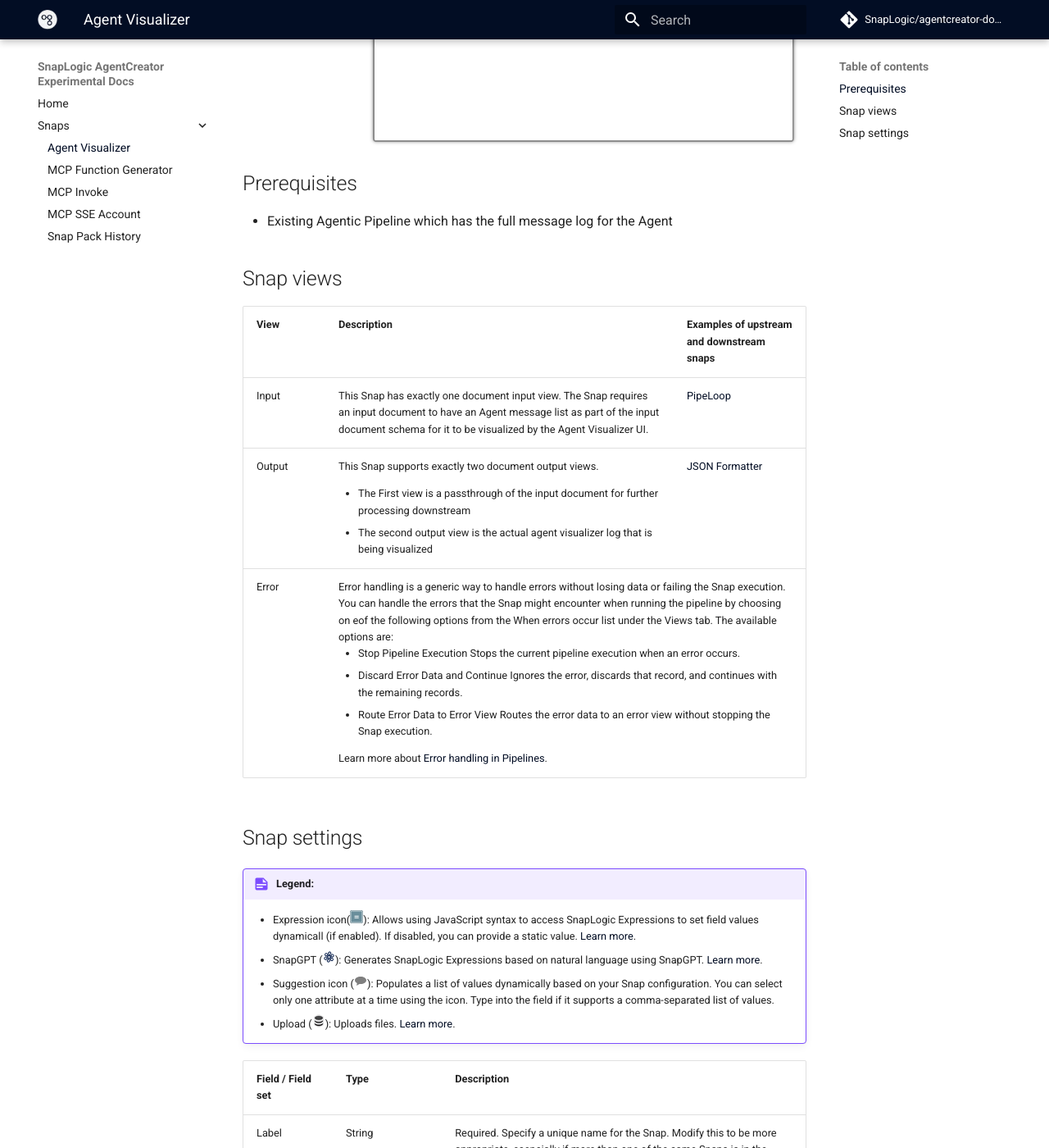
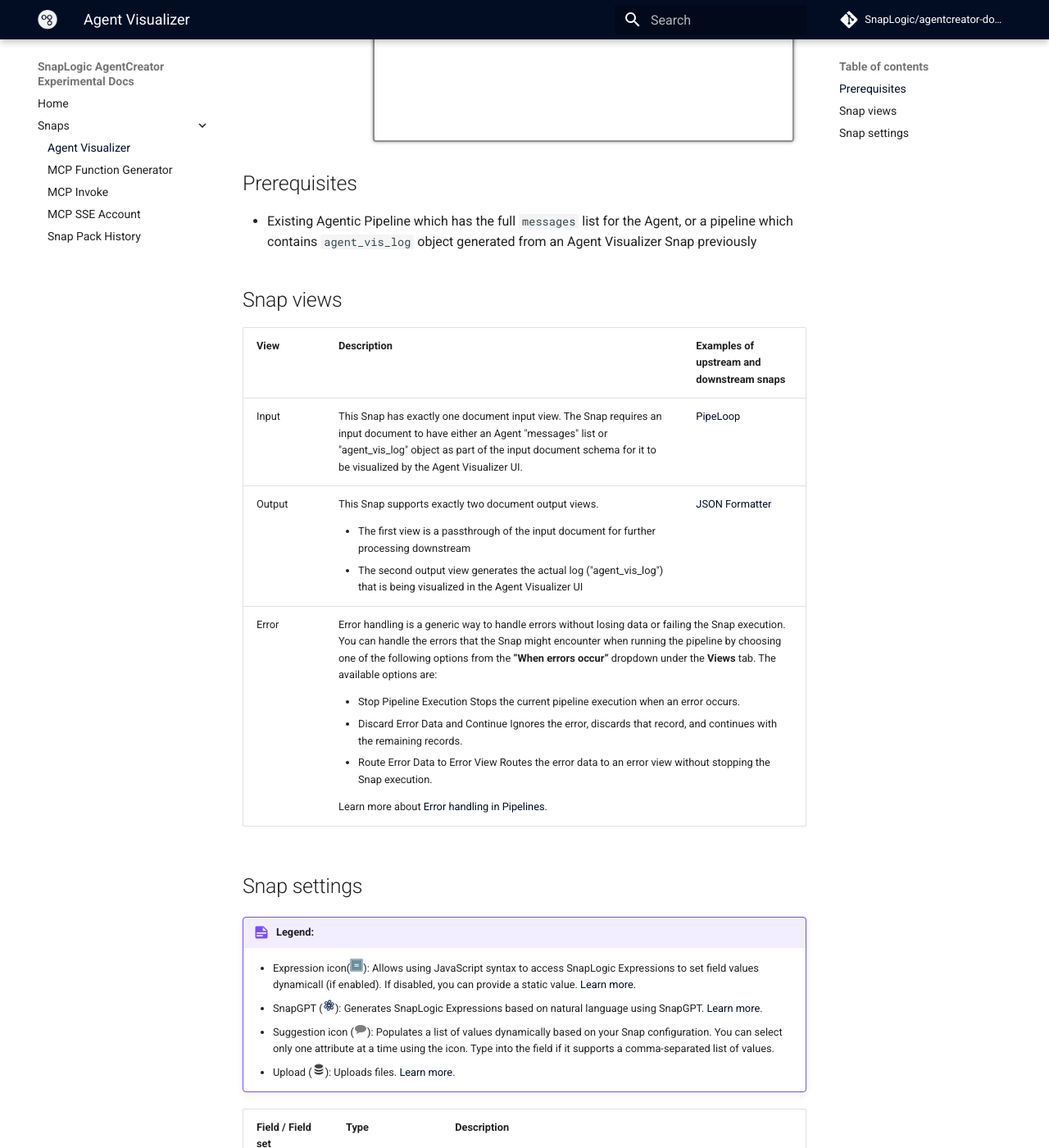
Before and after one commit to SnapLogic/agentcreator-docs, an MkDocs documentation site: the page built from docs/snaps/agent-visualizer.md, in a window 1280 px wide and 1400 px high, scrolled down 608 px. Shown: the whole window at 82% size. Built offline with MkDocs 1.6.1 and Material for MkDocs 9.7.7, drawn with Linux system fonts in a browser that asks for light colours; comment, search, counter and statistics services are not loaded; some of the changed text lies outside the part shown.

Commit message:
Updated the documentation for Agent Visualizer Snap (#6)
Updated the documentation for Agent Visualizer about the new feature:
adding support for accepting agent_vis_log as a type of input.

```diff
--- a/docs/snaps/agent-visualizer.md
+++ b/docs/snaps/agent-visualizer.md
@@ -4,11 +4,11 @@
 It provides a comprehensive dual-view interface combining an interactive diagram and a detailed step-by-step log.
 This dual visualization approach enables users to trace and analyze agent behavior precisely, offering enhanced transparency into complex AI agent operations and making it easier to understand how agents process and respond to user requests.
 
-![Agent Visuzlier screenshot](../img/agent_visualizer.png){ align=left }
+![Agent Visualizer screenshot](../img/agent_visualizer.png){ align=left }
 
 ## Prerequisites
 
-* Existing Agentic Pipeline which has the full message log for the Agent
+* Existing Agentic Pipeline which has the full `messages` list for the Agent, or a pipeline which contains `agent_vis_log` object generated from an Agent Visualizer Snap previously
 
 ## Snap views
 <table>
@@ -19,17 +19,17 @@
     </tr>
     <tr>
         <td>Input</td>
-        <td>This Snap has exactly one document input view. The Snap requires an input document to have an Agent message list as part of the input document schema for it to be visualized by the Agent Visualizer UI.</td>
+        <td>This Snap has exactly one document input view. The Snap requires an input document to have either an Agent "messages" list or "agent_vis_log" object as part of the input document schema for it to be visualized by the Agent Visualizer UI.</td>
         <td><a href="https://docs-snaplogic.atlassian.net/wiki/x/LICfzg">PipeLoop</a></td>
     </tr>
     <tr>
         <td>Output</td>
-        <td>This Snap supports exactly two document output views.<br/><ul><li>The First view is a passthrough of the input document for further processing downstream</li><li>The second output view is the actual agent visualizer log that is being visualized</li></ul></td>
+        <td>This Snap supports exactly two document output views.<br/><ul><li>The first view is a passthrough of the input document for further processing downstream</li><li>The second output view generates the actual log ("agent_vis_log") that is being visualized in the Agent Visualizer UI</li></ul></td>
         <td><a href="https://docs-snaplogic.atlassian.net/wiki/x/UfIV">JSON Formatter</a></td>
     </tr>
     <tr>
         <td>Error</td>
-        <td colspan="2">Error handling is a generic way to handle errors without losing data or failing the Snap execution. You can handle the errors that the Snap might encounter when running the pipeline by choosing on eof the following options from the When errors occur list under the Views tab. The available options are:<ul><li>Stop Pipeline Execution Stops the current pipeline execution when an error occurs.</li><li>Discard Error Data and Continue Ignores the error, discards that record, and continues with the remaining records.</li><li>Route Error Data to Error View Routes the error data to an error view without stopping the Snap execution.</li></ul>Learn more about <a href="https://docs-snaplogic.atlassian.net/wiki/spaces/SD/pages/81526859">Error handling in Pipelines</a>.</td>
+        <td colspan="2">Error handling is a generic way to handle errors without losing data or failing the Snap execution. You can handle the errors that the Snap might encounter when running the pipeline by choosing one of the following options from the <b>”When errors occur“</b> dropdown under the <b>Views</b> tab. The available options are:<ul><li>Stop Pipeline Execution Stops the current pipeline execution when an error occurs.</li><li>Discard Error Data and Continue Ignores the error, discards that record, and continues with the remaining records.</li><li>Route Error Data to Error View Routes the error data to an error view without stopping the Snap execution.</li></ul>Learn more about <a href="https://docs-snaplogic.atlassian.net/wiki/spaces/SD/pages/81526859">Error handling in Pipelines</a>.</td>
     </tr>
 </table>
 
@@ -45,5 +45,5 @@
 | Field / Field set | Type | Description |
 | ----------------- | ---- | ----------- |
 | Label | String | Required. Specify a unique name for the Snap. Modify this to be more appropriate, esepcially if more than one of the same Snaps is in the pipeline.<br/>Default value: Agent Visualizer<br/>Example: Jira Agent Visualization |
-| Log content | String/Expression | Required. Specify the log message data from the upstream document<br/>Default value: `$messages` |
+| Log content | String/Expression | Required. Specify the `messages` list or `agent_vis_log` object from the upstream document<br/>Default value: `$messages`
 | Visualize | Button | Click to launch the Agent Visualizer UI. |
```
